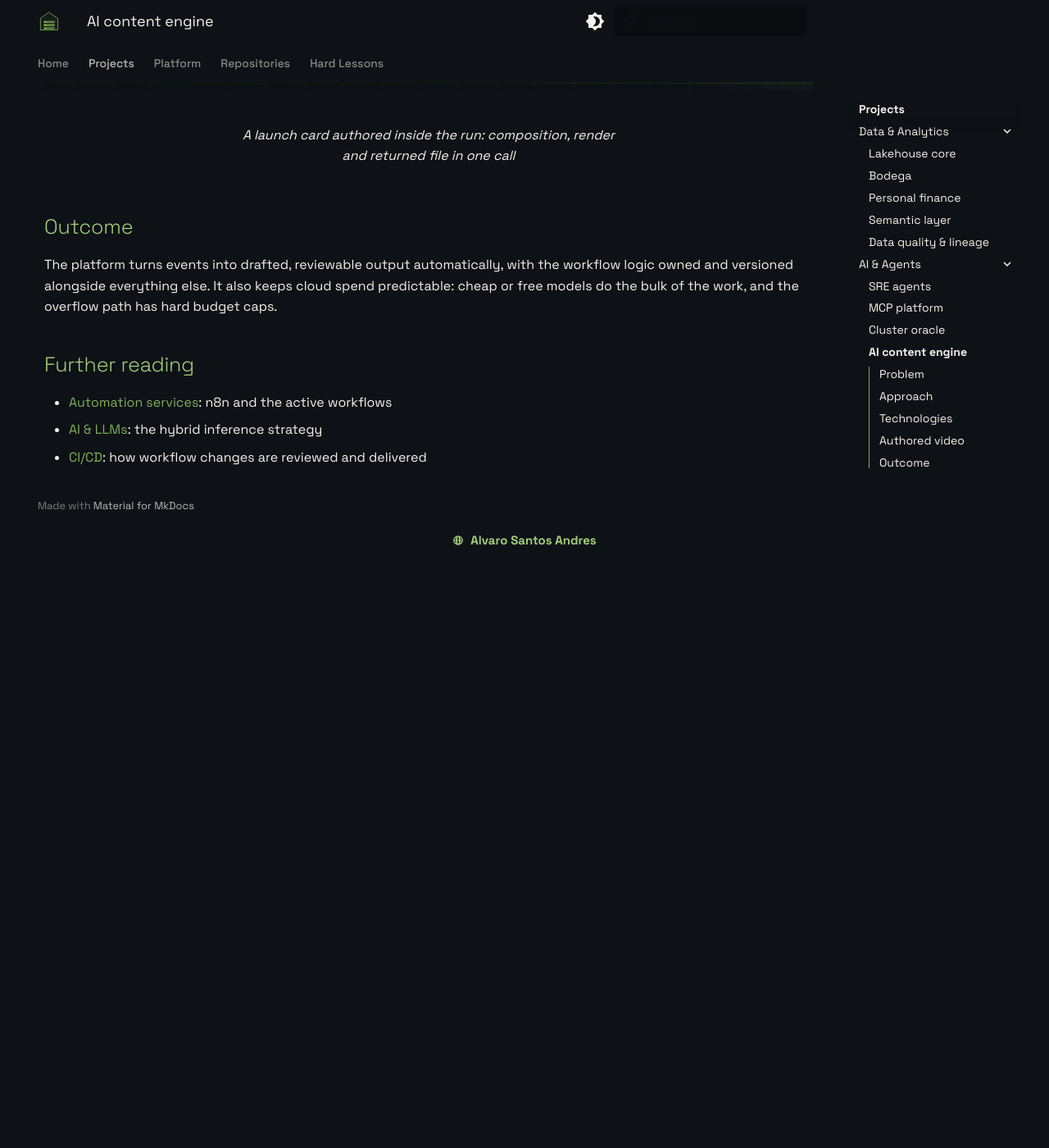
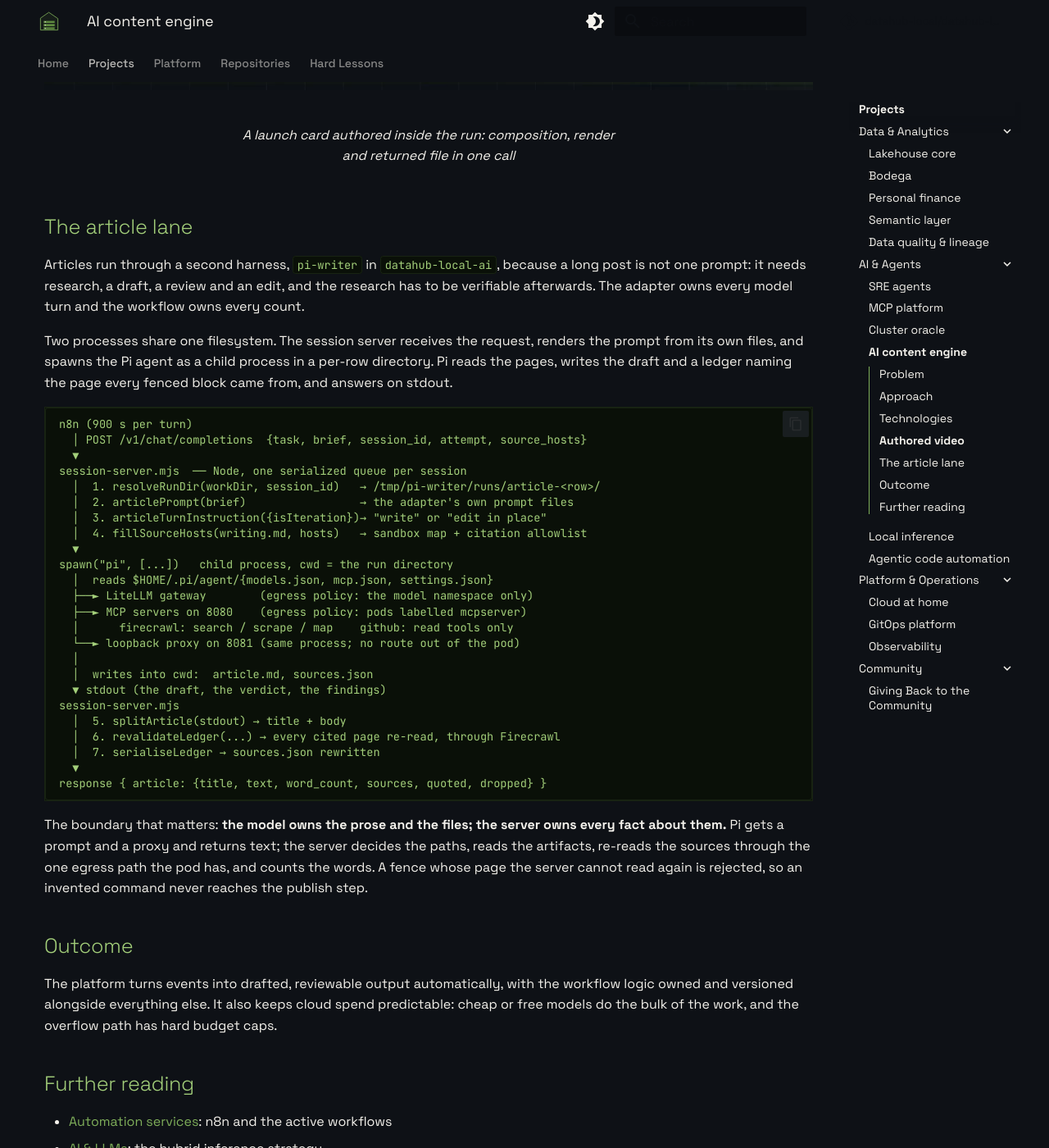
Before and after one commit to datahub-local/datahub-local, an MkDocs documentation site: the page built from docs/projects/ai-content-engine.md, in a window 1280 px wide and 1400 px high, scrolled down 2207 px. Shown: the whole window at 82% size. Built offline with MkDocs 1.6.1 and Material for MkDocs 9.7.7, drawn with Linux system fonts in a browser that asks for light colours; comment, search, counter and statistics services are not loaded; before the commit the page ends 2901 px from its top, so only the background shows below that.

Commit message:
docs(projects): add the article lane architecture to the AI content engine page

````diff
--- a/docs/projects/ai-content-engine.md
+++ b/docs/projects/ai-content-engine.md
@@ -63,6 +63,52 @@ interface window are drawn from the brand tokens the brief carries.
   <figcaption>A launch card authored inside the run: composition, render and returned file in one call</figcaption>
 </figure>
 
+## The article lane
+
+Articles run through a second harness, `pi-writer` in `datahub-local-ai`, because
+a long post is not one prompt: it needs research, a draft, a review and an edit,
+and the research has to be verifiable afterwards. The adapter owns every model
+turn and the workflow owns every count.
+
+Two processes share one filesystem. The session server receives the request,
+renders the prompt from its own files, and spawns the Pi agent as a child
+process in a per-row directory. Pi reads the pages, writes the draft and a
+ledger naming the page every fenced block came from, and answers on stdout.
+
+```
+n8n (900 s per turn)
+  │ POST /v1/chat/completions  {task, brief, session_id, attempt, source_hosts}
+  ▼
+session-server.mjs  ── Node, one serialized queue per session
+  │  1. resolveRunDir(workDir, session_id)   → /tmp/pi-writer/runs/article-<row>/
+  │  2. articlePrompt(brief)                 → the adapter's own prompt files
+  │  3. articleTurnInstruction({isIteration})→ "write" or "edit in place"
+  │  4. fillSourceHosts(writing.md, hosts)   → sandbox map + citation allowlist
+  ▼
+spawn("pi", [...])   child process, cwd = the run directory
+  │  reads $HOME/.pi/agent/{models.json, mcp.json, settings.json}
+  ├──► LiteLLM gateway        (egress policy: the model namespace only)
+  ├──► MCP servers on 8080    (egress policy: pods labelled mcpserver)
+  │      firecrawl: search / scrape / map    github: read tools only
+  └──► loopback proxy on 8081 (same process; no route out of the pod)
+  │
+  │  writes into cwd:  article.md, sources.json
+  ▼ stdout (the draft, the verdict, the findings)
+session-server.mjs
+  │  5. splitArticle(stdout) → title + body
+  │  6. revalidateLedger(...) → every cited page re-read, through Firecrawl
+  │  7. serialiseLedger → sources.json rewritten
+  ▼
+response { article: {title, text, word_count, sources, quoted, dropped} }
+```
+
+The boundary that matters: **the model owns the prose and the files; the server
+owns every fact about them.** Pi gets a prompt and a proxy and returns text; the
+server decides the paths, reads the artifacts, re-reads the sources through the
+one egress path the pod has, and counts the words. A fence whose page the server
+cannot read again is rejected, so an invented command never reaches the publish
+step.
+
 ## Outcome
 
 The platform turns events into drafted, reviewable output automatically, with
````
